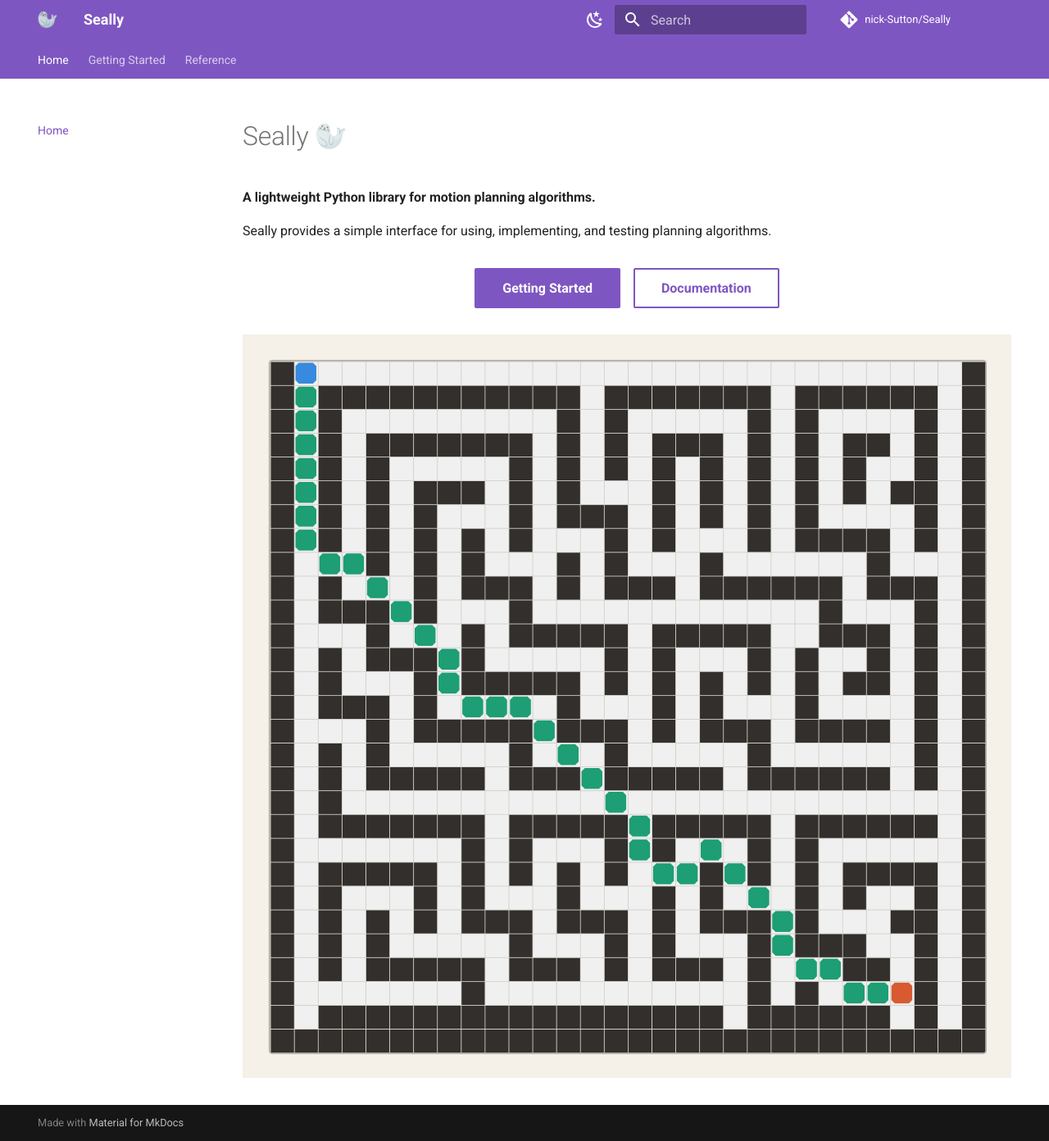
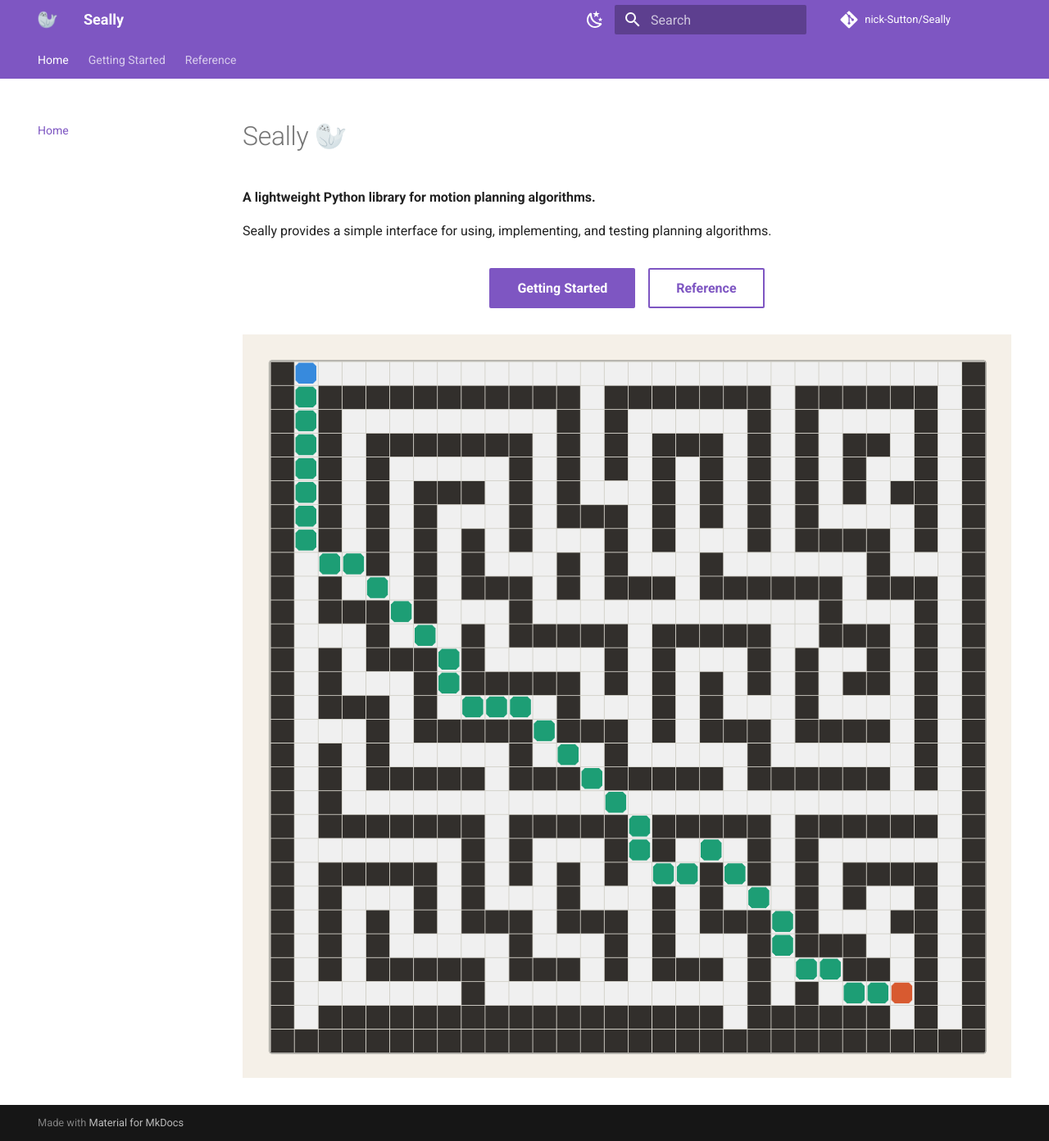
Before and after one commit to nick-Sutton/Seally, an MkDocs documentation site: the page built from docs/index.md, in a window 1280 px wide and 1392 px high. Shown: the whole window at 82% size. Built offline with MkDocs 1.6.1 and Material for MkDocs 9.7.7, drawn with Linux system fonts in a browser that asks for light colours; comment, search, counter and statistics services are not loaded.

Commit message:
updated reference links in docs

```diff
--- a/docs/index.md
+++ b/docs/index.md
@@ -8,7 +8,7 @@
 <div style="text-align: center; margin: 2em 0;">
   <a href="getting-started/" class="md-button md-button--primary">Getting Started</a>
   &nbsp;&nbsp;
-  <a href="api/" class="md-button">Documentation</a>
+  <a href="api/" class="md-button">Reference</a>
 </div>
 
 ![Seally in action](assets/a_star_example.png)
```
Also changed, not shown: docs/getting-started.md (+1 -1 lines).
